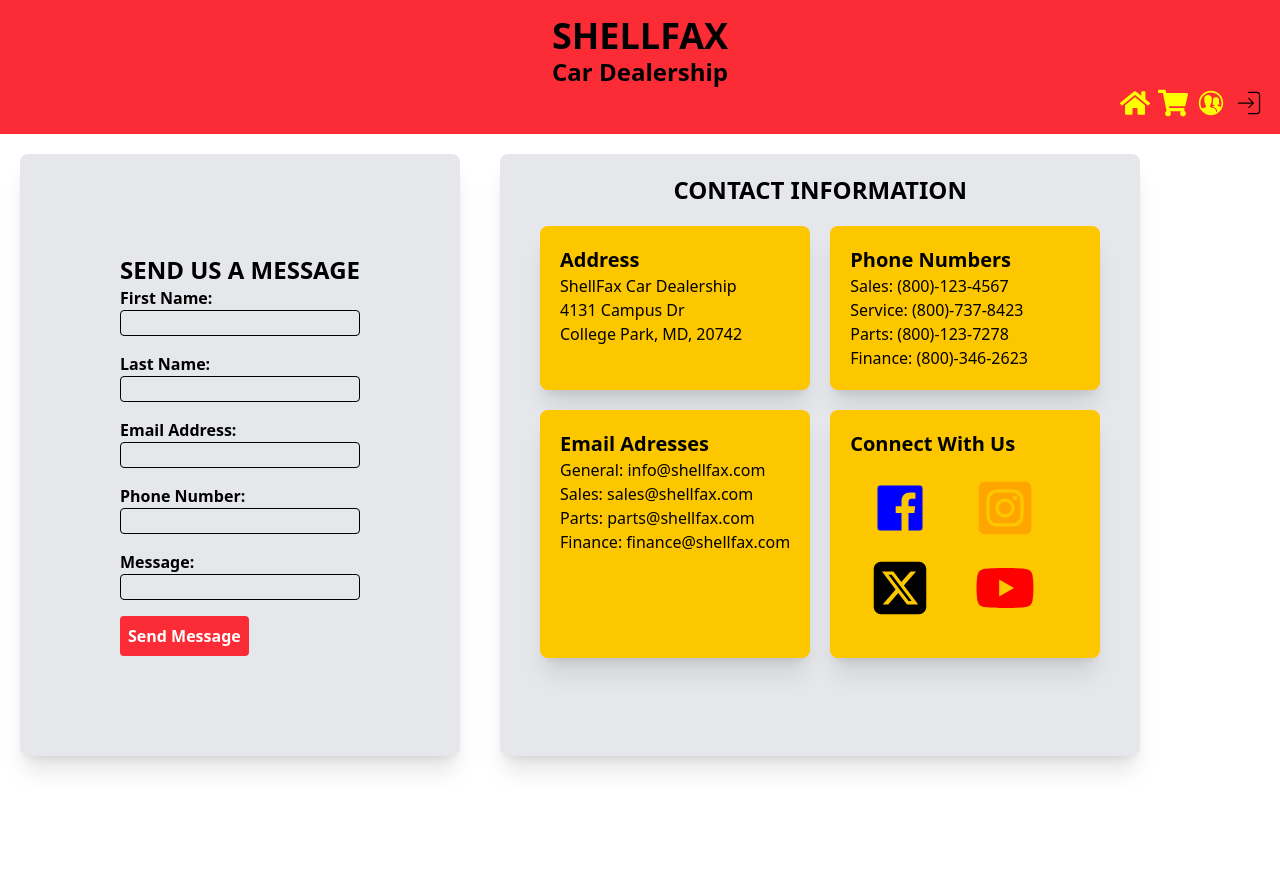
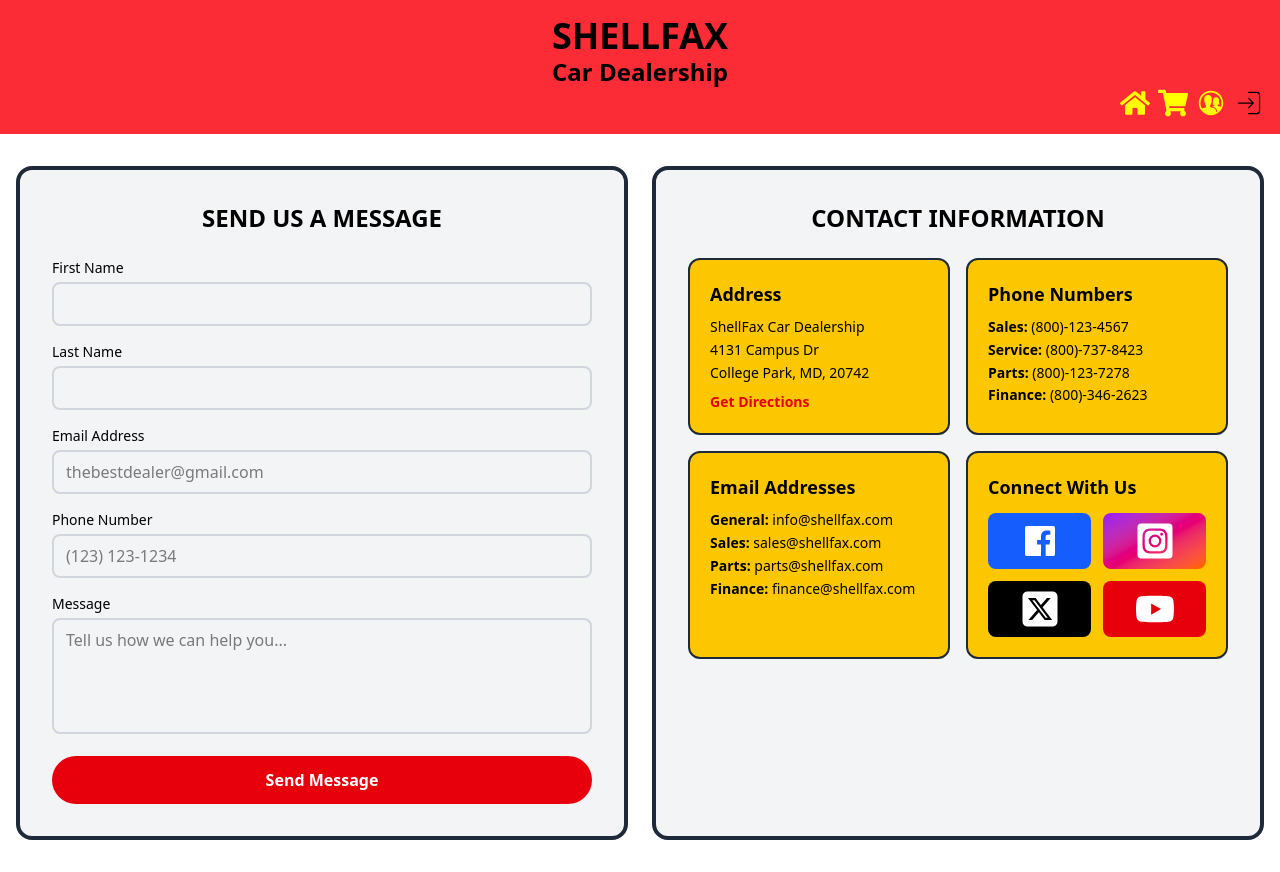
Before and after one commit to NikolasPosavec/h4i-Team1-Final-Project, a React (Vite) app in the folder car-dealership1/: page /contact in a window 1280 px wide. Before the commit the page ends 800 px from the top, so only its background shows below. Built offline with nearby package versions, Linux system fonts and the light colour scheme; no server answers.

Commit message:
polished up contact page

```diff
--- a/car-dealership1/src/pages/Contact.tsx
+++ b/car-dealership1/src/pages/Contact.tsx
@@ -7,8 +7,6 @@ import { useState } from "react";
 import { db } from "../firebase/config";
 import { collection, addDoc } from "firebase/firestore";
 
-
-
 function Contact() {
   const [message, setMessage] = useState({
     firstName: "",
@@ -16,26 +14,15 @@ function Contact() {
     emailAddress: "",
     phoneNumber: "",
     message: "",
-  })
-
-
-
-
+  });
 
   const handleSubmit = async (e: React.FormEvent) => {
-    {/**the event handler to prevent the site from refreshing and necrssary for the message to actually submit and send to the firestore*/}
     e.preventDefault();
 
     try {
-        {/*the reference to the messages collection in Firestore */}
       const messageRef = collection(db, "messages");
+      await addDoc(messageRef, { ...message });
 
-        {/**takes the message and stores it into the messages collection */}
-        await addDoc(messageRef, {...message});
-
-
-
-        {/**resets the form fields after submitting the message so the form is cleared for a new message */}
       setMessage({
         firstName: "",
         lastName: "",
@@ -45,159 +32,200 @@ function Contact() {
       });
 
       alert("The message was sent.");
-
-      {/**catches any errors that might occur during the message submission */}
     } catch (err) {
       alert("Failed to send the message, please try again" + err);
     }
-    }
-
+  };
 
   return (
+    <div className="min-h-screen bg-white">
+      <Navbar />
+
+      <div className="max-w-7xl mx-auto px-4 py-8">
+        <div className="grid grid-cols-1 lg:grid-cols-2 gap-6">
+          {/* Send Message Form */}
+          <div className="bg-gray-100 rounded-2xl border-4 border-gray-800 p-8">
+            <h2 className="text-2xl font-bold text-center mb-6">
+              SEND US A MESSAGE
+            </h2>
+            <form onSubmit={handleSubmit} className="space-y-4">
               <div>
-      {/**div section for the navbar, so that it doesn't get mixed with the rest of the grid styling */}
-      <Navbar />
-      <div className="flex">
-      <div className="bg-gray-200 shadow-xl p-25 m-5 rounded-lg">
-         {/**the section for the user to send a message to the dealership, in other words, us */}
-         <h2 className="text-center text-2xl font-bold">SEND US A MESSAGE</h2>
-         <form onSubmit={handleSubmit}>
-
-        {/**input field for the first name */}
-         <div>
-          <label htmlFor="firstName" className="block font-semibold">First Name:</label>
+                <label htmlFor="firstName" className="block font-medium text-sm mb-1">
+                  First Name
+                </label>
                 <input
                   type="text"
                   id="firstName"
                   value={message.firstName}
-            onChange={(e) => setMessage({ ...message, firstName: e.target.value })}
-            className="border border-black rounded mb-4 w-full"
+                  onChange={(e) =>
+                    setMessage({ ...message, firstName: e.target.value })
+                  }
+                  className="w-full px-3 py-2 border-2 border-gray-300 rounded-lg focus:outline-none focus:border-gray-400"
+                  required
                 />
               </div>
 
-        {/**input field for the last name */}
               <div>
-          <label htmlFor="lastName" className="block font-semibold">Last Name:</label>
+                <label htmlFor="lastName" className="block font-medium text-sm mb-1">
+                  Last Name
+                </label>
                 <input
                   type="text"
                   id="lastName"
                   value={message.lastName}
-            onChange={(e) => setMessage({ ...message, lastName: e.target.value })}
-            className="border border-black rounded mb-4 w-full"
+                  onChange={(e) =>
+                    setMessage({ ...message, lastName: e.target.value })
+                  }
+                  className="w-full px-3 py-2 border-2 border-gray-300 rounded-lg focus:outline-none focus:border-gray-400"
+                  required
                 />
               </div>
 
-
-        {/**input field for the email address */}
               <div>
-          <label htmlFor="emailAddress" className="block font-semibold">Email Address:</label>
+                <label htmlFor="emailAddress" className="block font-medium text-sm mb-1">
+                  Email Address
+                </label>
                 <input
                   type="email"
                   id="emailAddress"
                   value={message.emailAddress}
-            onChange={(e) => setMessage({ ...message, emailAddress: e.target.value })}
-            className="border border-black rounded mb-4 w-full"
+                  onChange={(e) =>
+                    setMessage({ ...message, emailAddress: e.target.value })
+                  }
+                  placeholder="thebestdealer@gmail.com"
+                  className="w-full px-3 py-2 border-2 border-gray-300 rounded-lg focus:outline-none focus:border-gray-400"
+                  required
                 />
               </div>
 
-      {/**input field for the phone number */}
               <div>
-          <label htmlFor="phoneNumber" className="block font-semibold">Phone Number:</label>
+                <label htmlFor="phoneNumber" className="block font-medium text-sm mb-1">
+                  Phone Number
+                </label>
                 <input
-            type="phone"
+                  type="tel"
                   id="phoneNumber"
                   value={message.phoneNumber}
-            onChange={(e) => setMessage({ ...message, phoneNumber: e.target.value })}
-            className="border border-black rounded mb-4 w-full"
+                  onChange={(e) =>
+                    setMessage({ ...message, phoneNumber: e.target.value })
+                  }
+                  placeholder="(123) 123-1234"
+                  className="w-full px-3 py-2 border-2 border-gray-300 rounded-lg focus:outline-none focus:border-gray-400"
+                  required
                 />
               </div>
 
-
-      {/**input field for the actual message */}
               <div>
-          <label htmlFor="message" className="block font-semibold ">Message:</label>
-          <input
-            type="text"
+                <label htmlFor="message" className="block font-medium text-sm mb-1">
+                  Message
+                </label>
+                <textarea
                   id="message"
                   value={message.message}
-            onChange={(e) => setMessage({ ...message, message: e.target.value })}
-            className="border border-black rounded mb-4 w-full"
+                  onChange={(e) =>
+                    setMessage({ ...message, message: e.target.value })
+                  }
+                  placeholder="Tell us how we can help you..."
+                  rows={4}
+                  className="w-full px-3 py-2 border-2 border-gray-300 rounded-lg focus:outline-none focus:border-gray-400 resize-none"
+                  required
                 />
               </div>
 
-        <button type="submit" className="bg-red-500 text-white font-bold py-2 px-2 rounded">
+              <button
+                type="submit"
+                className="w-full bg-red-600 hover:bg-red-700 text-white font-bold py-3 px-6 rounded-full transition-colors duration-200"
+              >
                 Send Message
               </button>
-
             </form>
           </div>
 
+          {/* Contact Information */}
+          <div className="bg-gray-100 rounded-2xl border-4 border-gray-800 p-8">
+            <h2 className="text-2xl font-bold text-center mb-6">
+              CONTACT INFORMATION
+            </h2>
 
-
-
-
-
-
-
-
-
-
-
-      {/**The contact us information section*/}
-      <div className="bg-gray-200 shadow-xl p-5 m-5 rounded-lg">
-        <h2 className="text-center text-2xl font-bold">CONTACT INFORMATION</h2>
-      {/**gray backgroun in a grid layout. The gri has 2 columns per row. Added a padding around the frame and a gap between each individual block element.  */}
-      <div className= "grid grid-cols-2 p-5 gap-5 rounded-lg">
-
-        {/**block for the address*/}
-        <div className="bg-yellow-400 rounded-lg shadow-xl p-5">
-          <h2 className="text-xl font-semibold">Address</h2>
-          <p>ShellFax Car Dealership</p>
-          <p>4131 Campus Dr</p>
-          <p>College Park, MD, 20742</p>
+            <div className="grid grid-cols-1 sm:grid-cols-2 gap-4">
+              {/* Address */}
+              <div className="bg-yellow-400 rounded-xl border-2 border-gray-800 p-5">
+                <h3 className="text-lg font-bold mb-2">Address</h3>
+                <p className="text-sm leading-relaxed">
+                  ShellFax Car Dealership<br />
+                  4131 Campus Dr<br />
+                  College Park, MD, 20742
+                </p>
+                <a
+                  href="https://maps.google.com"
+                  className="text-red-600 font-semibold text-sm mt-2 inline-block hover:underline"
+                >
+                  Get Directions
+                </a>
               </div>
 
-        {/**block for the phone number*/}
-         <div className="bg-yellow-400 rounded-lg shadow-xl p-5">
-          <h2 className="text-xl font-semibold">Phone Numbers</h2>
-          <p>Sales: (800)-123-4567</p>
-          <p>Service: (800)-737-8423</p>
-          <p>Parts: (800)-123-7278</p>
-          <p>Finance: (800)-346-2623</p>
+              {/* Phone Numbers */}
+              <div className="bg-yellow-400 rounded-xl border-2 border-gray-800 p-5">
+                <h3 className="text-lg font-bold mb-2">Phone Numbers</h3>
+                <p className="text-sm leading-relaxed">
+                  <strong>Sales:</strong> (800)-123-4567<br />
+                  <strong>Service:</strong> (800)-737-8423<br />
+                  <strong>Parts:</strong> (800)-123-7278<br />
+                  <strong>Finance:</strong> (800)-346-2623
+                </p>
               </div>
 
-        {/**block for the email addresses*/}
-        <div className="bg-yellow-400 rounded-lg shadow-xl p-5">
-          <h2 className="text-xl font-semibold">Email Adresses</h2>
-          <p>General: info@shellfax.com</p>
-          <p>Sales: sales@shellfax.com</p>
-          <p>Parts: parts@shellfax.com</p>
-          <p>Finance: finance@shellfax.com</p>
+              {/* Email Addresses */}
+              <div className="bg-yellow-400 rounded-xl border-2 border-gray-800 p-5">
+                <h3 className="text-lg font-bold mb-2">Email Addresses</h3>
+                <p className="text-sm leading-relaxed">
+                  <strong>General:</strong> info@shellfax.com<br />
+                  <strong>Sales:</strong> sales@shellfax.com<br />
+                  <strong>Parts:</strong> parts@shellfax.com<br />
+                  <strong>Finance:</strong> finance@shellfax.com
+                </p>
               </div>
 
-        {/**block for connect*/}
-        <div className="bg-yellow-400 rounded-lg shadow-xl p-5 ">
-          <h2 className="text-xl font-semibold">Connect With Us</h2>
-          <div className="grid grid-cols-2 p-5 gap-5">
-          {/**Made working links to the icons but it just links to the login pages */}
-          <a href="https://www.facebook.com/login.php/"><RiFacebookBoxFill color="blue" size={60} /></a>
-          <a href="https://www.instagram.com/"><FaInstagramSquare color="orange"  size={60} /></a>
-          <a href="https://x.com/"><FaSquareXTwitter size={60} /></a>
-          <a href="https://www.youtube.com/"><FaYoutube color="red" size={60} /></a>
-
-
-
-
-
-
+              {/* Connect With Us */}
+              <div className="bg-yellow-400 rounded-xl border-2 border-gray-800 p-5">
+                <h3 className="text-lg font-bold mb-3">Connect With Us</h3>
+                <div className="grid grid-cols-2 gap-3">
+                  <a
+                    href="https://www.facebook.com/login.php/"
+                    target="_blank"
+                    rel="noopener noreferrer"
+                    className="flex items-center justify-center bg-blue-600 rounded-lg p-2 hover:opacity-80 transition-opacity"
+                  >
+                    <RiFacebookBoxFill color="white" size={40} />
+                  </a>
+                  <a
+                    href="https://www.instagram.com/"
+                    target="_blank"
+                    rel="noopener noreferrer"
+                    className="flex items-center justify-center bg-gradient-to-br from-purple-600 via-pink-600 to-orange-500 rounded-lg p-2 hover:opacity-80 transition-opacity"
+                  >
+                    <FaInstagramSquare color="white" size={40} />
+                  </a>
+                  <a
+                    href="https://x.com/"
+                    target="_blank"
+                    rel="noopener noreferrer"
+                    className="flex items-center justify-center bg-black rounded-lg p-2 hover:opacity-80 transition-opacity"
+                  >
+                    <FaSquareXTwitter color="white" size={40} />
+                  </a>
+                  <a
+                    href="https://www.youtube.com/"
+                    target="_blank"
+                    rel="noopener noreferrer"
+                    className="flex items-center justify-center bg-red-600 rounded-lg p-2 hover:opacity-80 transition-opacity"
+                  >
+                    <FaYoutube color="white" size={40} />
+                  </a>
                 </div>
               </div>
-
-
-
-
             </div>
-
+          </div>
         </div>
       </div>
     </div>
```
Lines whose indentation alone changed are shown as unchanged.
